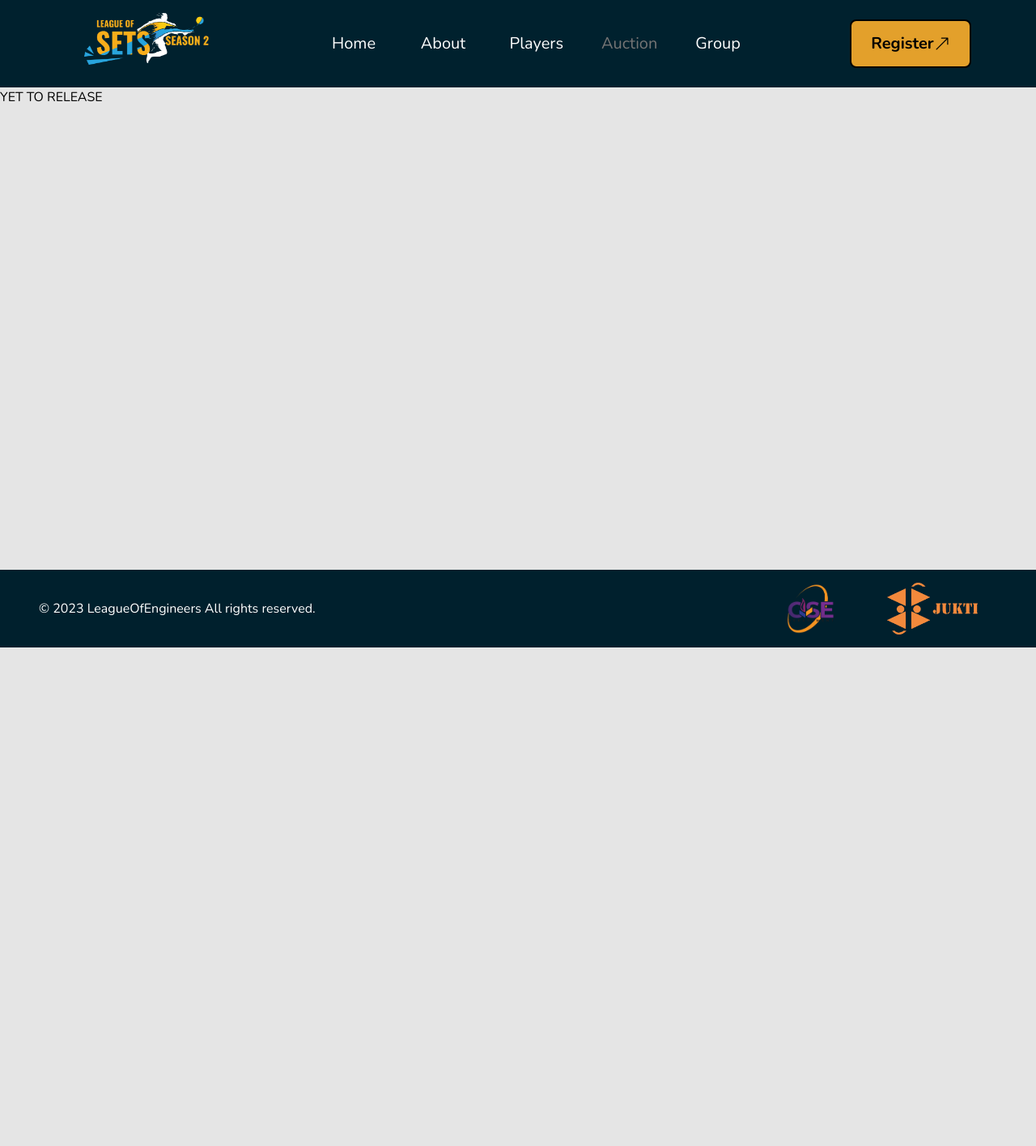
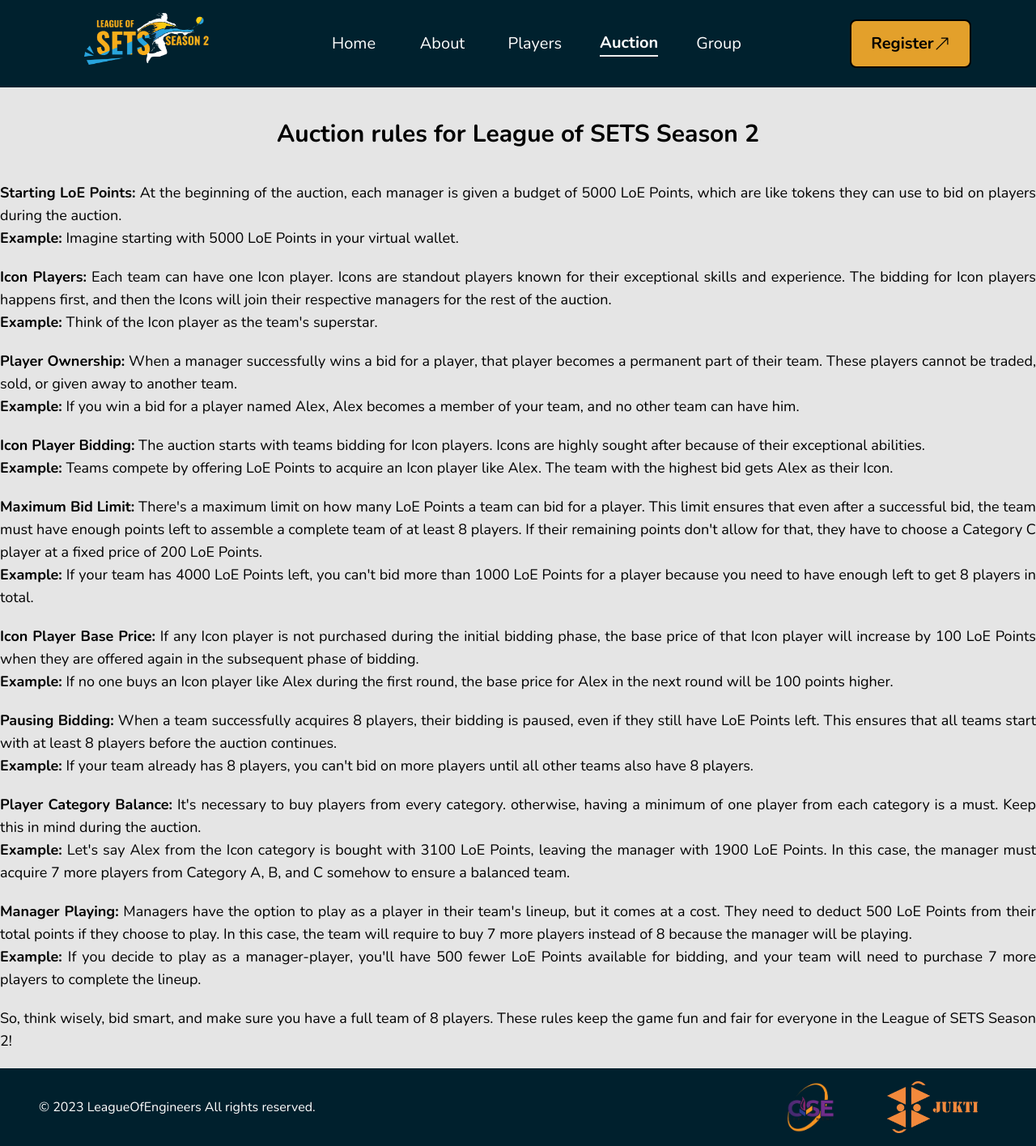
Before and after one commit to zorojuro75/league-of-engineers, a Next.js app: page /auction in a window 1280 px wide. Shown: the whole page at 81% size. Before the commit the page ends 800 px from the top, so only its background shows below. Built offline with nearby package versions, Linux system fonts and the light colour scheme.

Commit message:
auction rules added

```diff
--- a/app/auction/page.tsx
+++ b/app/auction/page.tsx
@@ -1,7 +1,124 @@
 import React from "react";
 
 const Auction = () => {
-  return <div>YET TO RELEASE</div>;
+  return (
+    <div className="w-full max-w-7xl mx-auto md:px-0 px-5 pb-5">
+      <div className="text-center text-3xl font-bold py-10 ">
+        Auction rules for League of SETS Season 2
+      </div>
+      <div className="flex flex-col gap-y-5 text-lg text-justify">
+        <div>
+          <span className="font-semibold">Starting LoE Points:</span> At the
+          beginning of the auction, each manager is given a budget of 5000 LoE
+          Points, which are like tokens they can use to bid on players during
+          the auction.
+          <div>
+            <span className="font-semibold">Example:</span> Imagine starting
+            with 5000 LoE Points in your virtual wallet.
+          </div>
+        </div>
+        <div>
+          <span className="font-semibold">Icon Players:</span> Each team can
+          have one Icon player. Icons are standout players known for their
+          exceptional skills and experience. The bidding for Icon players
+          happens first, and then the Icons will join their respective managers
+          for the rest of the auction.
+          <div>
+            <span className="font-semibold">Example:</span> Think of the Icon
+            player as the team's superstar.
+          </div>
+        </div>
+        <div>
+          <span className="font-semibold">Player Ownership:</span> When a
+          manager successfully wins a bid for a player, that player becomes a
+          permanent part of their team. These players cannot be traded, sold, or
+          given away to another team.
+          <div>
+            <span className="font-semibold">Example:</span> If you win a bid for
+            a player named Alex, Alex becomes a member of your team, and no
+            other team can have him.
+          </div>
+        </div>
+        <div>
+          <span className="font-semibold">Icon Player Bidding:</span> The
+          auction starts with teams bidding for Icon players. Icons are highly
+          sought after because of their exceptional abilities.
+          <div>
+            <span className="font-semibold">Example:</span> Teams compete by
+            offering LoE Points to acquire an Icon player like Alex. The team
+            with the highest bid gets Alex as their Icon.
+          </div>
+        </div>
+        <div>
+          <span className="font-semibold">Maximum Bid Limit:</span> There's a
+          maximum limit on how many LoE Points a team can bid for a player. This
+          limit ensures that even after a successful bid, the team must have
+          enough points left to assemble a complete team of at least 8 players.
+          If their remaining points don't allow for that, they have to choose a
+          Category C player at a fixed price of 200 LoE Points.
+          <div>
+            <span className="font-semibold">Example:</span> If your team has
+            4000 LoE Points left, you can't bid more than 1000 LoE Points for a
+            player because you need to have enough left to get 8 players in
+            total.
+          </div>
+        </div>
+        <div>
+          <span className="font-semibold">Icon Player Base Price:</span> If any
+          Icon player is not purchased during the initial bidding phase, the
+          base price of that Icon player will increase by 100 LoE Points when
+          they are offered again in the subsequent phase of bidding.
+          <div>
+            <span className="font-semibold">Example:</span> If no one buys an
+            Icon player like Alex during the first round, the base price for
+            Alex in the next round will be 100 points higher.
+          </div>
+        </div>
+        <div>
+          <span className="font-semibold">Pausing Bidding:</span> When a team
+          successfully acquires 8 players, their bidding is paused, even if they
+          still have LoE Points left. This ensures that all teams start with at
+          least 8 players before the auction continues.
+          <div>
+            <span className="font-semibold">Example:</span> If your team already
+            has 8 players, you can't bid on more players until all other teams
+            also have 8 players.
+          </div>
+        </div>
+        <div>
+          <span className="font-semibold">Player Category Balance:</span> It's
+          necessary to buy players from every category. otherwise, having a
+          minimum of one player from each category is a must. Keep this in mind
+          during the auction.
+          <div>
+            <span className="font-semibold">Example:</span> Let's say Alex from
+            the Icon category is bought with 3100 LoE Points, leaving the
+            manager with 1900 LoE Points. In this case, the manager must acquire
+            7 more players from Category A, B, and C somehow to ensure a
+            balanced team.
+          </div>
+        </div>
+        <div>
+          <span className="font-semibold">Manager Playing:</span> Managers have
+          the option to play as a player in their team's lineup, but it comes at
+          a cost. They need to deduct 500 LoE Points from their total points if
+          they choose to play. In this case, the team will require to buy 7 more
+          players instead of 8 because the manager will be playing.
+          <div>
+            <span className="font-semibold">Example:</span> If you decide to
+            play as a manager-player, you'll have 500 fewer LoE Points available
+            for bidding, and your team will need to purchase 7 more players to
+            complete the lineup.
+          </div>
+        </div>
+        <div>
+          So, think wisely, bid smart, and make sure you have a full team of 8
+          players. These rules keep the game fun and fair for everyone in the
+          League of SETS Season 2!
+        </div>
+      </div>
+    </div>
+  );
 };
 
 export default Auction;
--- a/components/Navbar.tsx
+++ b/components/Navbar.tsx
@@ -36,7 +36,6 @@ const Navbar: React.FC<NavbarProps> = ({ children, className }) => {
         label: "Auction",
         active: pathname === "/auction",
         href: "/auction",
-        clickable: "no",
       },
       {
         label: "Group",
```
